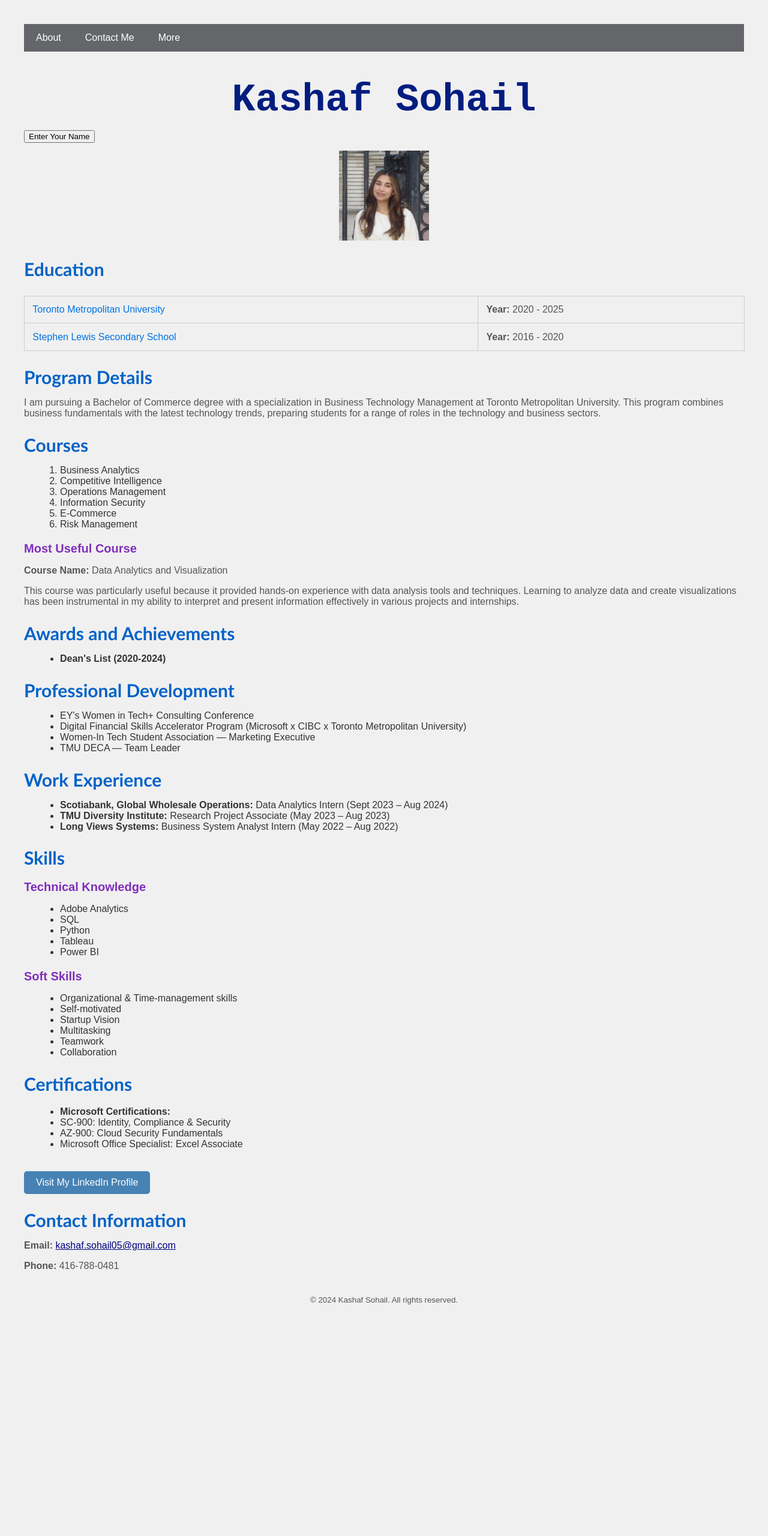
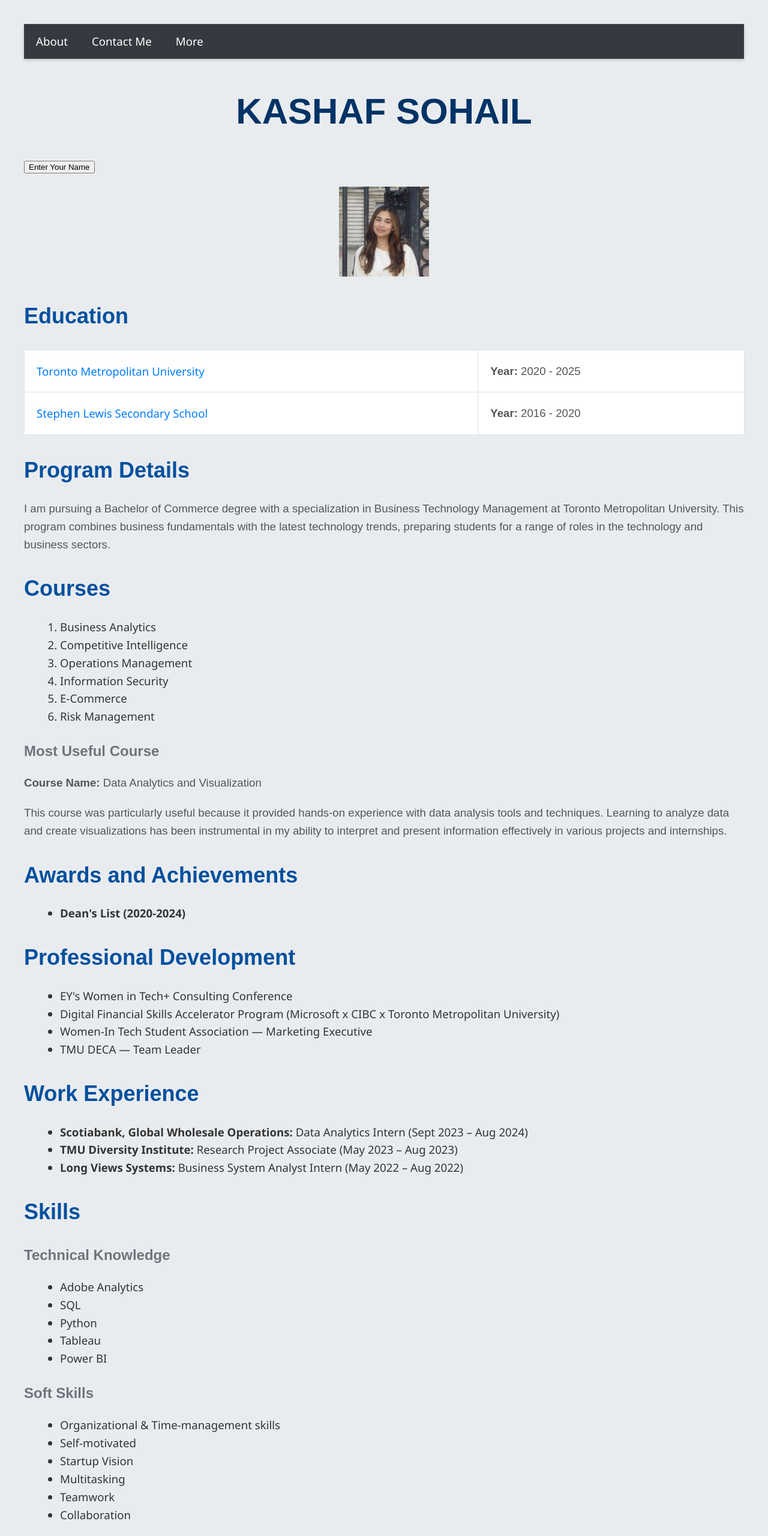
Before and after one commit to kashafsohail-05/kashaf.sohail.gith, a plain HTML site: page index.html in a window 1280 px wide. Shown: the top 2560 px of the page at 60% size. Before the commit the page ends 2214 px from the top, so only its background shows below. Drawn offline with Linux system fonts and the light colour scheme.

Commit message:
Update style.css

```diff
--- a/style.css
+++ b/style.css
@@ -1,41 +1,43 @@
 /* style.css */
 body {
-    font-family: Arial, sans-serif; /* Font for the body */
-    font-size: 12pt; /* Font size for the body */
-    background-color: #f0f0f0; /* Light gray background */
+    font-family: 'Segoe UI', Tahoma, Geneva, Verdana, sans-serif; /* Updated Font */
+    font-size: 14pt; /* Increased font size for better readability */
+    background-color: #e9ecef; /* Softer background color */
     color: #333; /* Dark gray text color */
     margin: 30pt; /* Margin for all sides */
+    line-height: 1.6; /* Improved line height for readability */
 }
 
 /* Heading Styles */
 h1 {
-    font-family: 'Courier New'; /* Font for H1 */
-    font-size: 65px;
-    color: #021d80; /* color for H1 */
+    font-family: 'Montserrat', sans-serif; /* Modern font for H1 */
+    font-size: 60px; /* Size for H1 */
+    color: #003366; /* Dark blue for H1 */
     text-align: center;
-    margin-bottom: 10pt; /* Space below H1 */
+    margin-bottom: 20pt; /* Space below H1 */
+    text-transform: uppercase; /* Uppercase for emphasis */
 }
 
 h2 {
-    font-family: 'Calibri', sans-serif; /* Font for H2 */
-    font-size: 30px; /* Size for H2 */
-    color: #0262c8; /* color for H2 */
-    margin-bottom: 8pt; /* Space below H2 */
+    font-family: 'Montserrat', sans-serif; /* Consistent font for H2 */
+    font-size: 36px; /* Size for H2 */
+    color: #00509e; /* Light blue for H2 */
+    margin-bottom: 15pt; /* Space below H2 */
 }
 
 h3 {
-    font-family: 'Futura', sans-serif; /* Font for H3 */
-    font-size: 20px; /* Size for H3 */
-    color: #802eba; /* color for H3 */
-    margin-bottom: 6pt; /* Space below H3 */
+    font-family: 'Montserrat', sans-serif; /* Consistent font for H3 */
+    font-size: 24px; /* Size for H3 */
+    color: #6c757d; /* Gray for H3 */
+    margin-bottom: 10pt; /* Space below H3 */
 }
 
 /* Paragraph Styles */
 p {
     font-family: 'Arial', sans-serif; /* Font for paragraphs */
     font-size: 1em; /* Size for paragraphs */
-    color: #555; /* color for text */
-    margin-bottom: 10pt; /* Space below paragraphs */
+    color: #555; /* Color for text */
+    margin-bottom: 15pt; /* Space below paragraphs */
 }
 
 /* List styling */
@@ -46,7 +48,7 @@ ul, ol {
 /* Link styles */
 a {
     text-decoration: none;
-    color: #000080; /* Navy blue for both visited and non-visited links */
+    color: #007bff; /* Bootstrap primary blue */
 }
 
 a:hover {
@@ -62,6 +64,8 @@ a:active {
     width: 250px; /* Adjust width as needed */
     height: 250px; /* Adjust height as needed */
     margin-bottom: 20px; /* Space below the image */
+    border-radius: 50%; /* Rounded image */
+    border: 5px solid #007bff; /* Blue border around image */
 }
 
 /* Skills and Certifications section */
@@ -72,31 +76,34 @@ a:active {
 /* Button styling */
 .button {
     display: inline-block;
-    padding: 10px 20px;
-    background-color: #4682b4; /* Steel blue */
+    padding: 12px 25px; /* Slightly larger padding */
+    background-color: #007bff; /* Bootstrap primary blue */
     color: white;
     text-align: center;
     border-radius: 5px;
     margin-top: 20px;
+    transition: background-color 0.3s; /* Smooth transition */
 }
 
 .button:hover {
-    background-color: #6a5acd; /* Slate blue on hover */
+    background-color: #0056b3; /* Darker blue on hover */
 }
 
 /* Contact information styling */
 .contact-info a {
-    color: #000080; /* Navy */
+    color: #007bff; /* Bootstrap primary blue */
     text-decoration: underline;
 }
 
 /* Table styling */
-/* CSS Table Styles */
 .table {
     display: table; /* Use table display */
     width: 100%; /* Full width of the container */
     border-collapse: collapse; /* Collapse borders */
     margin-top: 20pt; /* Space above the table */
+    background-color: #ffffff; /* White background for tables */
+    border-radius: 5px; /* Rounded corners for table */
+    overflow: hidden; /* Clip corners */
 }
 
 .table-row {
@@ -105,14 +112,14 @@ a:active {
 
 .table-cell {
     display: table-cell; /* Each cell in the table */
-    padding: 10pt; /* Padding for each cell */
-    border: 1px solid #ccc; /* Light gray border around cells */
+    padding: 15pt; /* Padding for each cell */
+    border: 1px solid #dee2e6; /* Light gray border around cells */
     vertical-align: top; /* Align text to the top */
 }
 
 /* Additional cell styles */
 .table-cell a {
-    color: #0073e6; /* Default link color */
+    color: #007bff; /* Default link color */
     text-decoration: none; /* No underline */
 }
 
@@ -124,13 +131,15 @@ a:active {
 .table-cell p {
     margin: 0; /* Remove default margin */
 }
+
 /* Navigation Menu Styling */
 nav ul {
     list-style-type: none;
     padding: 0;
     margin: 0;
-    background-color: #64666a;
+    background-color: #343a40; /* Dark background */
     overflow: hidden;
+    box-shadow: 0 2px 5px rgba(0, 0, 0, 0.2); /* Shadow effect */
 }
 
 nav ul li {
@@ -143,17 +152,19 @@ nav ul li a {
     color: white;
     text-decoration: none;
     text-align: center;
+    transition: background-color 0.3s; /* Smooth transition */
 }
 
 nav ul li:hover {
-    background-color: #333;
+    background-color: #495057; /* Lighter shade on hover */
 }
 
 .dropdown-content {
     display: none;
     position: absolute;
-    background-color: #a1bde3;
+    background-color: #f8f9fa; /* Light background */
     min-width: 160px;
+    border-radius: 5px; /* Rounded corners for dropdown */
 }
 
 .nav-item:hover .dropdown-content {
@@ -168,7 +179,7 @@ nav ul li:hover {
 }
 
 .dropdown-content a:hover {
-    background-color: #74a2e3;
+    background-color: #e2e6ea; /* Light gray on hover */
 }
 
 /* Small Image Styling */
@@ -191,31 +202,35 @@ nav ul li a:hover {
 
 /* Display User Name Styling */
 #nameDisplay {
-    font-size: 1.2em;
+    font-size: 1.5em; /* Increased font size for better visibility */
     margin-top: 10px;
     color: #333;
+    text-align: center; /* Centering the display */
 }
 
 /* Footer styling */
 footer {
     text-align: center;
     margin-top: 40px;
-    font-size: 10pt;
-    color: #2f4f4f;
+    font-size: 12pt;
+    color: #495057; /* Dark gray */
+    padding: 20px; /* Padding around footer */
+    background-color: #f1f1f1; /* Light footer background */
+    border-top: 1px solid #dee2e6; /* Border on top of footer */
 }
 
-/* Contact HTML styling*/
+/* Contact HTML styling */
 /* Form Title */
 .form-container h1 {
-    font-size: 24px; /* Title font size */
+    font-size: 28px; /* Increased title font size */
     text-align: center; /* Center alignment */
-    color: #021d80; /* Consistent color */
+    color: #003366; /* Consistent color */
     margin-bottom: 15px; /* Space below title */
 }
 
 /* Line Breaks for Spacing */
 .form-group {
-    margin-bottom: 15px; /* Space between groups */
+    margin-bottom: 20px; /* Increased space between groups */
 }
 
 /* Input Field Styles */
@@ -225,8 +240,8 @@ footer {
 .form-group select,
 .form-group textarea {
     width: 100%; /* Full width for inputs */
-    padding: 10px; /* Padding for input fields */
-    border: 1px solid #ddd; /* Light border */
+    padding: 12px; /* Increased padding for input fields */
+    border: 1px solid #ccc; /* Light border */
     border-radius: 5px; /* Rounded corners */
     box-sizing: border-box; /* Include padding and border in width */
 }
@@ -234,21 +249,22 @@ footer {
 /* Button Styles */
 .btn {
     width: 48%; /* Button width */
-    padding: 10px; /* Padding for buttons */
+    padding: 12px; /* Increased padding for buttons */
     border: none; /* Remove border */
     border-radius: 5px; /* Rounded corners */
     font-weight: bold; /* Bold button text */
     cursor: pointer; /* Pointer cursor on hover */
     color: #ffffff; /* White text color */
     margin: 5px 1%; /* Space around buttons */
+    transition: background-color 0.3s; /* Smooth transition */
 }
 
 .btn.submit {
-    background-color: #4CAF50; /* Green */
+    background-color: #28a745; /* Green */
 }
 
 .btn.clear {
-    background-color: #f44336; /* Red */
+    background-color: #dc3545; /* Red */
 }
 
 .btn:hover {
```
